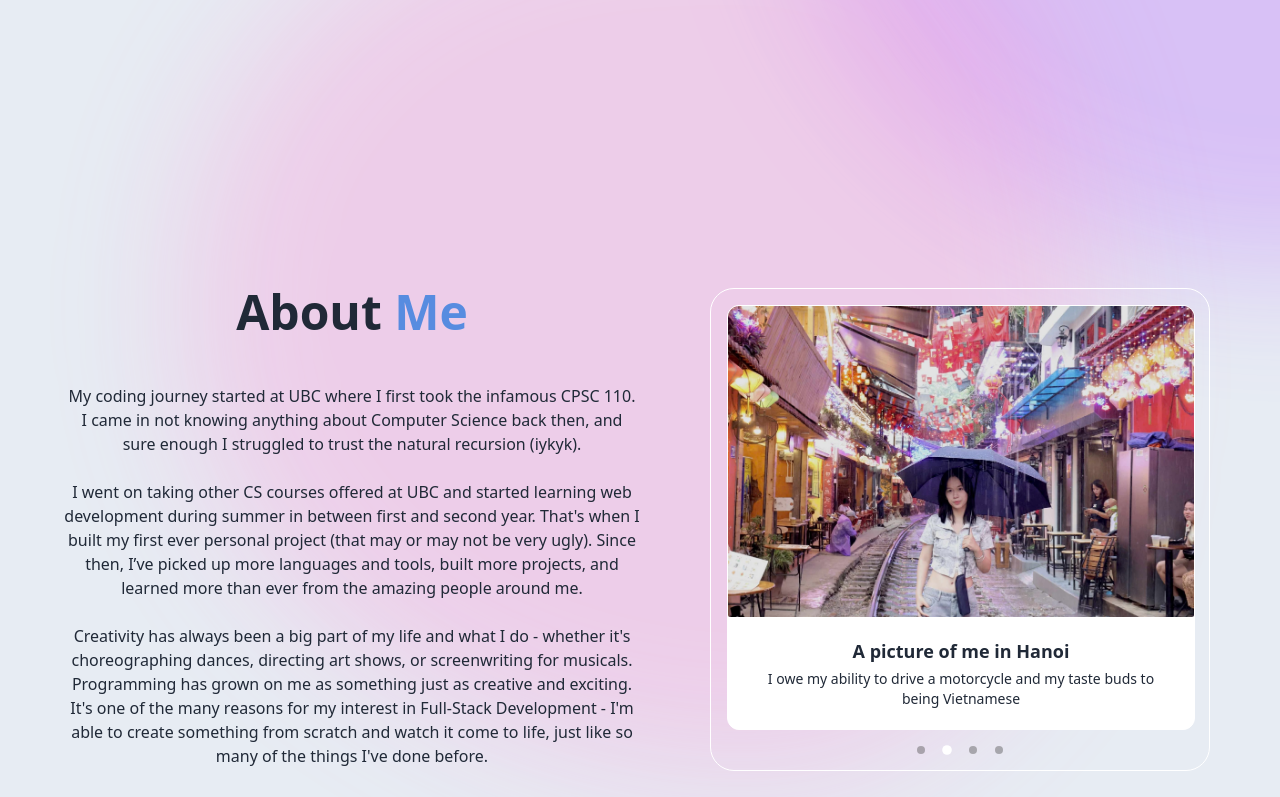
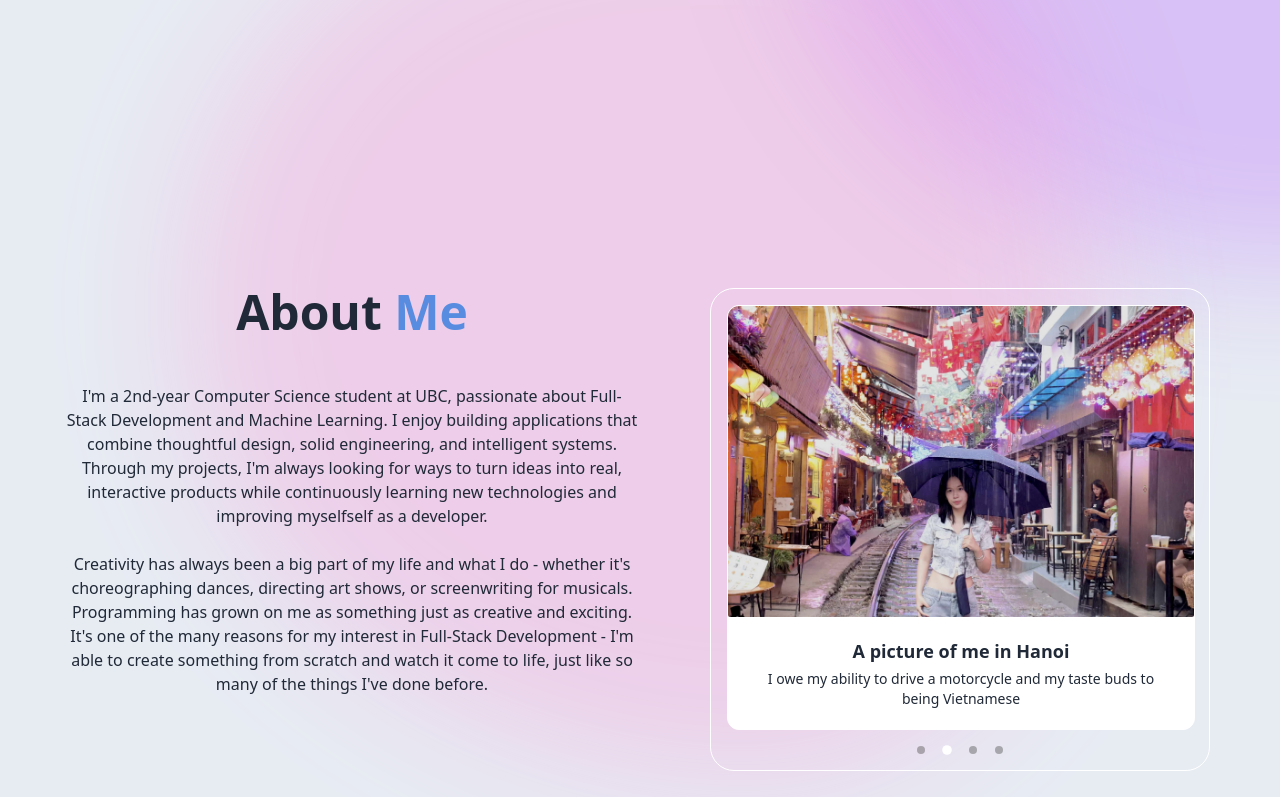
Before and after one commit to chucan1312/portfolio, a React (Vite) app: page / in a window 1280 px wide. Shown: the part 592-1389 px from the top of the page. Built offline with nearby package versions, Linux system fonts and the light colour scheme; no server answers; the database is empty.

Commit message:
Update paragraphs

```diff
--- a/src/components/AboutMe.jsx
+++ b/src/components/AboutMe.jsx
@@ -5,16 +5,11 @@ export const AboutMe = () => {
         <div className="grid grid-cols-1 lg:grid-cols-[1fr_1fr] pt-[5rem] pb-[1rem]" id="about">
             <div className="relative lg:ml-[4rem] px-[1rem] lg:px-0">
                 <h1 className="text-3xl md:text-5xl font-bold text-foreground mb-[3rem]"> About <span className="text-primary">Me</span></h1>
-
-                <p className="flex justify-center">My coding journey started at UBC where I first took the infamous CPSC 110.
-                    I came in not knowing anything about Computer Science back then,
-                    and sure enough I struggled to trust the natural recursion (iykyk).</p>
-                <br />
                 <p className="flex justify-center">
-                    I went on taking other CS courses offered at UBC and started learning web development during summer in between
-                    first and second year. That's when I built my first ever personal project
-                    (that may or may not be very ugly). Since then, I’ve picked up more languages and tools, built more projects, and learned more than ever
-                    from the amazing people around me.
+                    I'm a 2nd-year Computer Science student at UBC, passionate about Full-Stack Development and Machine Learning.
+                    I enjoy building applications that combine thoughtful design, solid engineering, and intelligent systems.
+                    Through my projects, I'm always looking for ways to turn ideas into real, interactive products while continuously
+                    learning new technologies and improving myselfself as a developer.
                 </p>
                 <br />
                 <p className="flex justify-center">
--- a/src/components/HomeSection.jsx
+++ b/src/components/HomeSection.jsx
@@ -8,12 +8,15 @@ export const HomeSection = () => {
                         <span className="text-primary opacity-0 animate-fade-in-delay-1"> An</span>
                         <span className="text-gradient opacity-0 animate-fade-in-delay-2"> Trinh</span>
                     </h1>
-                    <p className="md:text-lg text-foreground max-2-2xl mx-auto opacity-0 animate-fade-in-delay-3">
+                    {/* <p className="md:text-lg text-foreground max-2-2xl mx-auto opacity-0 animate-fade-in-delay-3">
                         I'm a 2nd-year Computer Science student at UBC, passionate about Full-Stack Development and Machine Learning.
                         Self-directed learning has been a major part of my growth, and I'm currently seeking opportunities to contribute
                         my skills through internships and clubs involvement.
+                    </p> */}
+
+                    <p className="md:text-lg text-foreground max-2-2xl mx-auto opacity-0 animate-fade-in-delay-3">
+                    Full-stack developer exploring machine learning and building projects from idea to deployment.
                     </p>
-
                     <div className="pt-4 opacity-0 animate-fade-in-delay-4">
                         <a href="#projects" className="custom-button bg-transparent glow-border border-primary text-foreground">
                             View My Work
```
